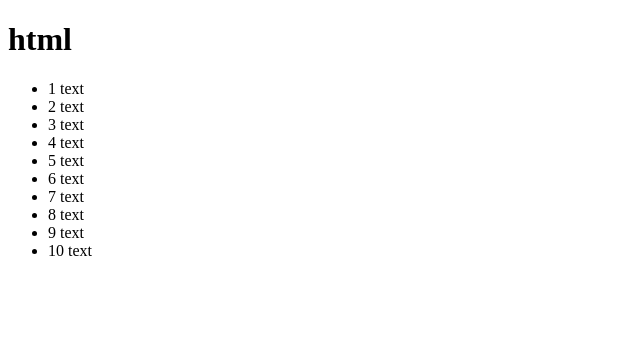
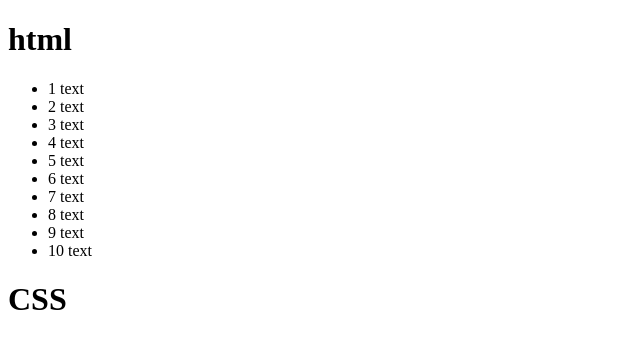
Before and after one commit to Prim-1/newbFile, a plain HTML site: page index.html in a window 1280 px wide. Shown: the whole page, without its empty margins (0-640 px from the left). Drawn offline with Linux system fonts and the light colour scheme.

Commit message:
footer elave olundu

```diff
--- a/index.html
+++ b/index.html
@@ -24,5 +24,9 @@
         </ul>
     </div>
 
+    <footer>
+        <h1>CSS</h1>
+    </footer>
+
 </body>
 </html>
```
